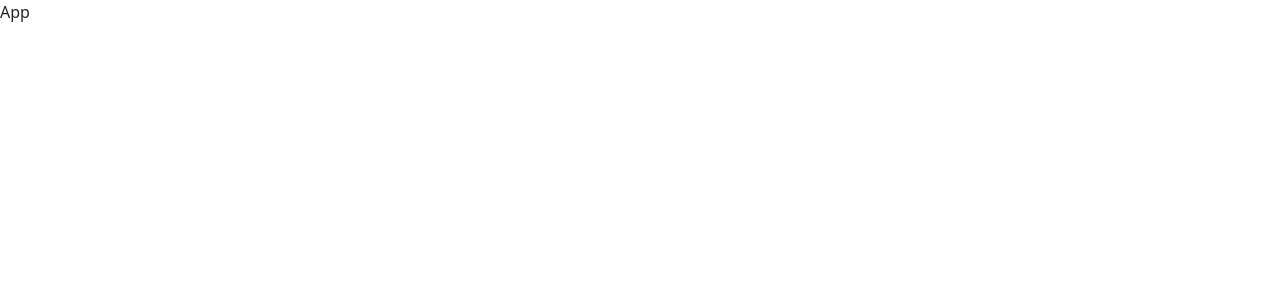
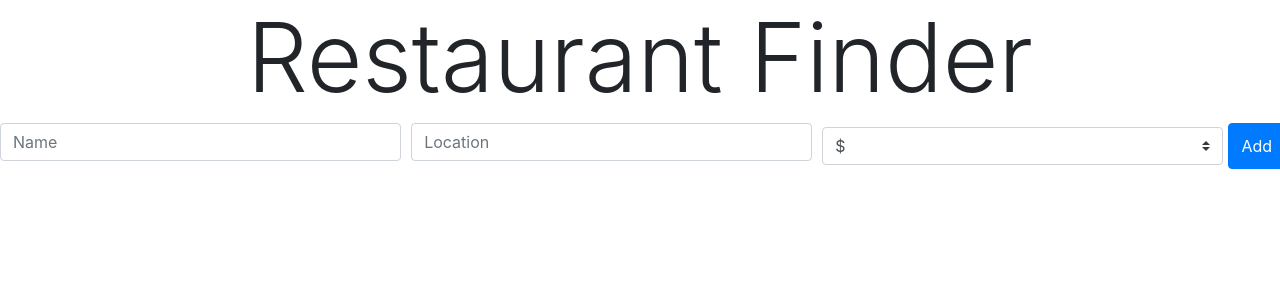
Before and after one commit to hamin2006/Restaurant-Reviewer-PERN-stack, a React (Create React App) app in the folder client/: page / in a window 1280 px wide. Shown: the top 300 px of the page. Built offline with nearby package versions, Linux system fonts and the light colour scheme.

Commit message:
Front-end Routing and components

```diff
--- a/client/package.json
+++ b/client/package.json
@@ -8,6 +8,7 @@
     "@testing-library/user-event": "^13.5.0",
     "react": "^18.3.1",
     "react-dom": "^18.3.1",
+    "react-router-dom": "^5.2.0",
     "react-scripts": "5.0.1",
     "web-vitals": "^2.1.4"
   },
--- a/client/public/index.html
+++ b/client/public/index.html
@@ -15,8 +15,7 @@
       user's mobile device or desktop. See https://developers.google.com/web/fundamentals/web-app-manifest/
     -->
     <link rel="manifest" href="%PUBLIC_URL%/manifest.json" />
-    <link href="https://cdn.jsdelivr.net/npm/bootstrap@5.3.3/dist/css/bootstrap.min.css" rel="stylesheet" integrity="sha384-QWTKZyjpPEjISv5WaRU9OFeRpok6YctnYmDr5pNlyT2bRjXh0JMhjY6hW+ALEwIH" crossorigin="anonymous">
-    <script src="https://cdn.jsdelivr.net/npm/bootstrap@5.3.3/dist/js/bootstrap.bundle.min.js" integrity="sha384-YvpcrYf0tY3lHB60NNkmXc5s9fDVZLESaAA55NDzOxhy9GkcIdslK1eN7N6jIeHz" crossorigin="anonymous"></script>
+    <link rel="stylesheet" href="https://cdn.jsdelivr.net/npm/bootstrap@4.6.2/dist/css/bootstrap.min.css" integrity="sha384-xOolHFLEh07PJGoPkLv1IbcEPTNtaed2xpHsD9ESMhqIYd0nLMwNLD69Npy4HI+N" crossorigin="anonymous">
     <link rel="stylesheet" href="https://cdnjs.cloudflare.com/ajax/libs/font-awesome/6.6.0/css/all.min.css" integrity="sha512-Kc323vGBEqzTmouAECnVceyQqyqdsSiqLQISBL29aUW4U/M7pSPA/gEUZQqv1cwx4OnYxTxve5UMg5GT6L4JJg==" crossorigin="anonymous" referrerpolicy="no-referrer" />
     <!--
       Notice the use of %PUBLIC_URL% in the tags above.
--- a/client/src/App.jsx
+++ b/client/src/App.jsx
@@ -1,6 +1,21 @@
-import React from 'react'
+import React from 'react';
+import { BrowserRouter as Router, Switch, Route } from "react-router-dom";
+import Home from './routes/Home';
+import UpdatePage from './routes/UpdatePage';
+import RestaurantDetails from './routes/RestaurantDetails';
+
 const App = () => {
-    return <div>App</div>
+    return (
+    <div>
+        <Router>
+            <Switch>
+                <Route exact path = "/" component = {Home}/>
+                <Route exact path = "/restaurants/:id/update" component = {UpdatePage}/>
+                <Route exact path = "/restaurants/:id" component = {RestaurantDetails}/>
+            </Switch>
+        </Router>
+    </div>
+    );
 }
 
 export default App;
--- /dev/null
+++ b/client/src/components/AddRestaurant.jsx
@@ -0,0 +1,31 @@
+import React from 'react'
+
+const AddRestaurant = () => {
+  return (
+    <div class = "mb-4">
+      <form action="">
+        <div className="form-row">
+            <div className="col">
+                <input type="text" className='form-control' placeholder='Name'/>
+            </div>
+            <div className="col">
+                <input type="text" className='form-control' placeholder='Location'/>
+            </div>
+            <div className="col">
+                <select className='custom-select my-1 mr-sm-2'>
+                    <option disabled >Price Range</option>
+                    <option value="1">$</option>
+                    <option value="2">$$</option>
+                    <option value="3">$$$</option>
+                    <option value="4">$$$$</option>
+                    <option value="5">$$$$$</option>
+                </select>
+            </div>
+            <button className='btn btn-primary'>Add</button>
+        </div>
+      </form>
+    </div>
+  )
+}
+
+export default AddRestaurant
--- /dev/null
+++ b/client/src/components/Header.jsx
@@ -0,0 +1,11 @@
+import React from 'react'
+
+const Header = () => {
+  return (
+    <div>
+      <h1 className ='font-weight-light display-1 text-center'>Restaurant Finder</h1>
+    </div>
+  )
+}
+
+export default Header
--- /dev/null
+++ b/client/src/routes/Home.jsx
@@ -0,0 +1,14 @@
+import React from 'react'
+import Header from '../components/Header'
+import AddRestaurant from '../components/AddRestaurant'
+
+const Home = () => {
+  return (
+    <div>
+      <Header />
+      <AddRestaurant />
+    </div>
+  )
+}
+
+export default Home
--- /dev/null
+++ b/client/src/routes/RestaurantDetails.jsx
@@ -0,0 +1,11 @@
+import React from 'react'
+
+const RestaurantDetails = () => {
+  return (
+    <div>
+      Details
+    </div>
+  )
+}
+
+export default RestaurantDetails
--- /dev/null
+++ b/client/src/routes/UpdatePage.jsx
@@ -0,0 +1,11 @@
+import React from 'react'
+
+const UpdatePage = () => {
+  return (
+    <div>
+      Update
+    </div>
+  )
+}
+
+export default UpdatePage
```
Also changed, not shown: client/src/components/RestaurantList.jsx (added, +39 -0 lines), 1 other file (tests, documents, lock files or other folders).
